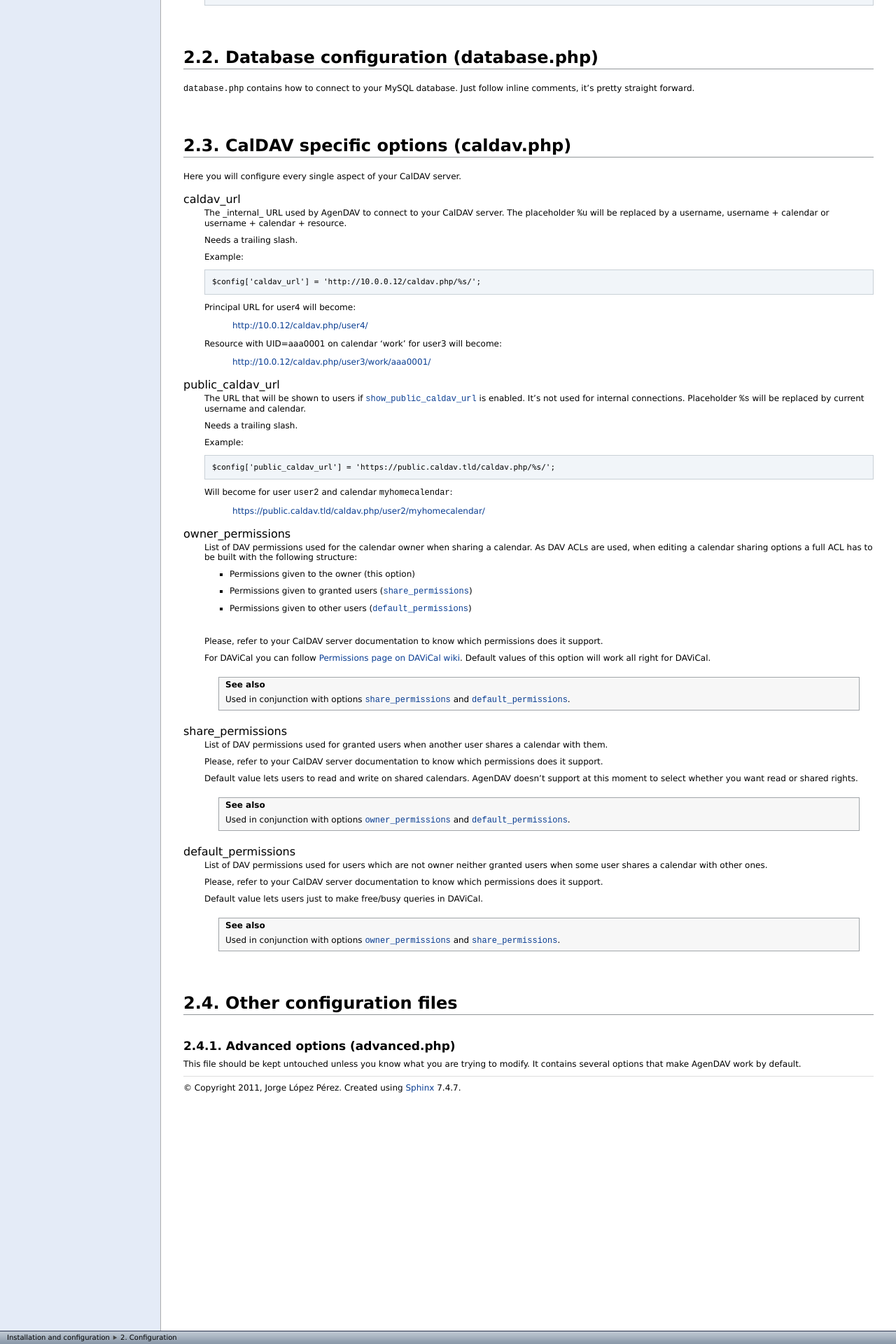
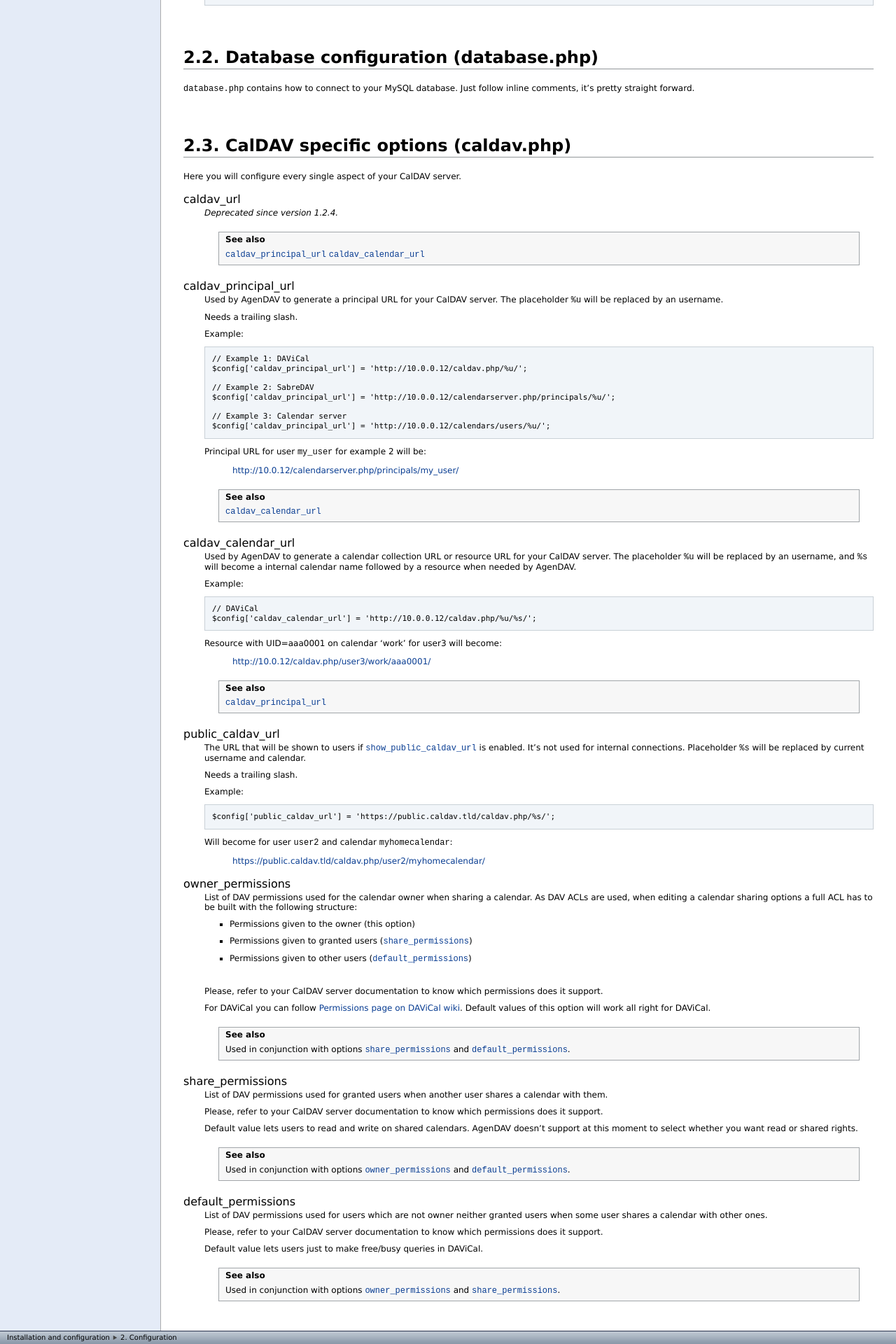
Before and after one commit to birdrock00/caldaver, a Sphinx documentation site: the page built from doc/source/admin/configuration.rst, in a window 1280 px wide. Shown: the part 3080-5000 px from the top of the page at 70% size. Built offline with Sphinx 7.4.7, drawn with Linux system fonts in a browser that asks for light colours.

Commit message:
Update documentation

```diff
--- a/doc/source/admin/configuration.rst
+++ b/doc/source/admin/configuration.rst
@@ -231,24 +231,51 @@ Here you will configure every single aspect of your CalDAV server.
 
 .. confval:: caldav_url
 
-   The _internal_ URL used by AgenDAV to connect to your CalDAV server. The
-   placeholder ``%u`` will be replaced by a username, username + calendar or
-   username + calendar + resource.
+   .. deprecated:: 1.2.4
+
+   .. seealso:: :confval:`caldav_principal_url` :confval:`caldav_calendar_url`
+
+.. confval:: caldav_principal_url
+
+   Used by AgenDAV to generate a principal URL for your CalDAV server. The
+   placeholder ``%u`` will be replaced by an username.
 
    Needs a trailing slash.
 
    Example::
 
-    $config['caldav_url'] = 'http://10.0.0.12/caldav.php/%s/';
+    // Example 1: DAViCal
+    $config['caldav_principal_url'] = 'http://10.0.0.12/caldav.php/%u/';
 
-   Principal URL for user4 will become:
+    // Example 2: SabreDAV
+    $config['caldav_principal_url'] = 'http://10.0.0.12/calendarserver.php/principals/%u/';
 
-    http://10.0.12/caldav.php/user4/
+    // Example 3: Calendar server
+    $config['caldav_principal_url'] = 'http://10.0.0.12/calendars/users/%u/';
+
+   Principal URL for user ``my_user`` for example 2 will be:
+
+    http://10.0.12/calendarserver.php/principals/my_user/
+
+   .. seealso:: :confval:`caldav_calendar_url`
+
+.. confval:: caldav_calendar_url
+
+   Used by AgenDAV to generate a calendar collection URL or resource URL for
+   your CalDAV server. The placeholder ``%u`` will be replaced by an
+   username, and ``%s`` will become a internal calendar name followed by a
+   resource when needed by AgenDAV.
+
+   Example::
+
+    // DAViCal
+    $config['caldav_calendar_url'] = 'http://10.0.0.12/caldav.php/%u/%s/';
 
    Resource with UID=aaa0001 on calendar 'work' for user3 will become:
 
     http://10.0.12/caldav.php/user3/work/aaa0001/
 
+   .. seealso:: :confval:`caldav_principal_url`
 
 .. confval:: public_caldav_url
 
```
Also changed, not shown: doc/source/admin/installation.rst (+11 -2 lines), doc/source/admin/troubleshooting.rst (+17 -0 lines), doc/source/releasenotes.rst (+7 -2 lines).
